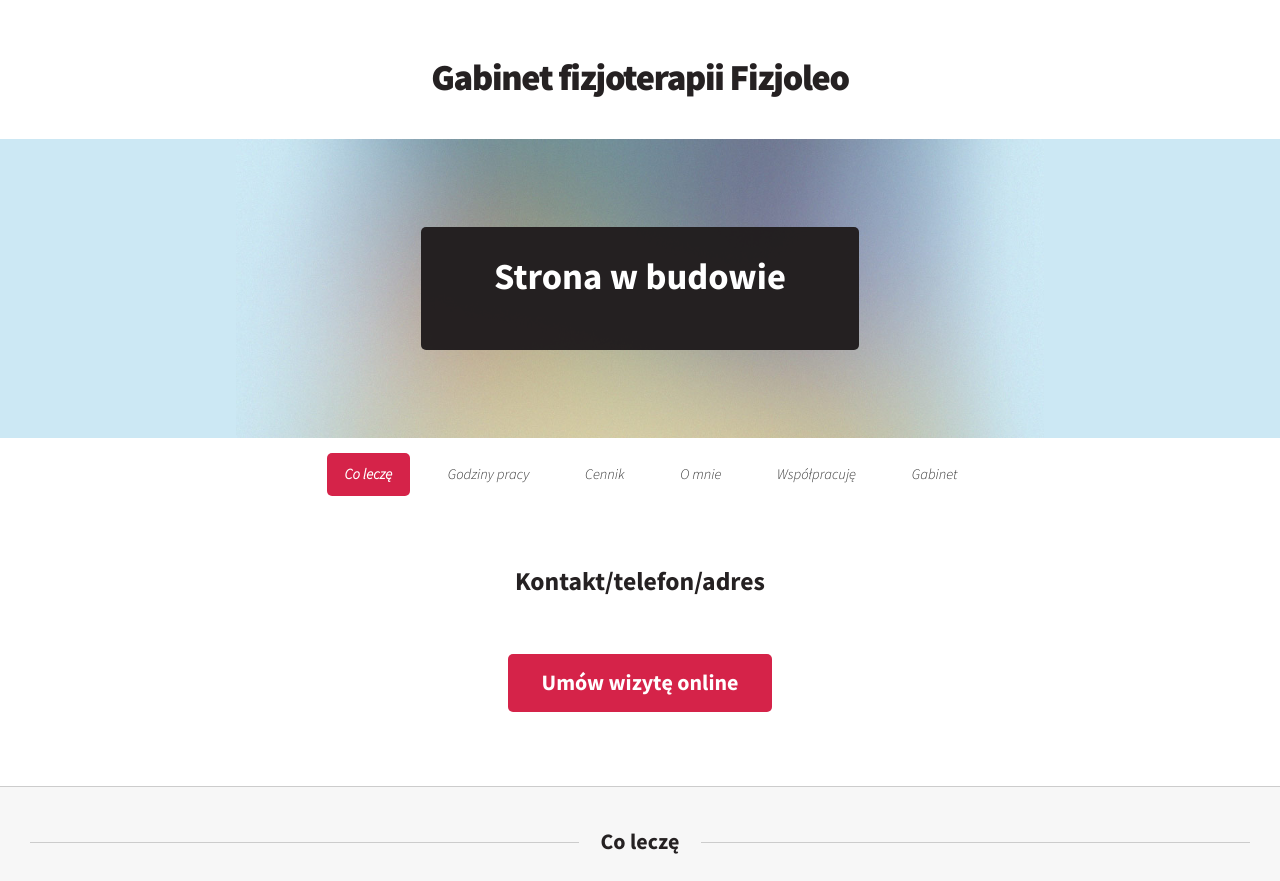
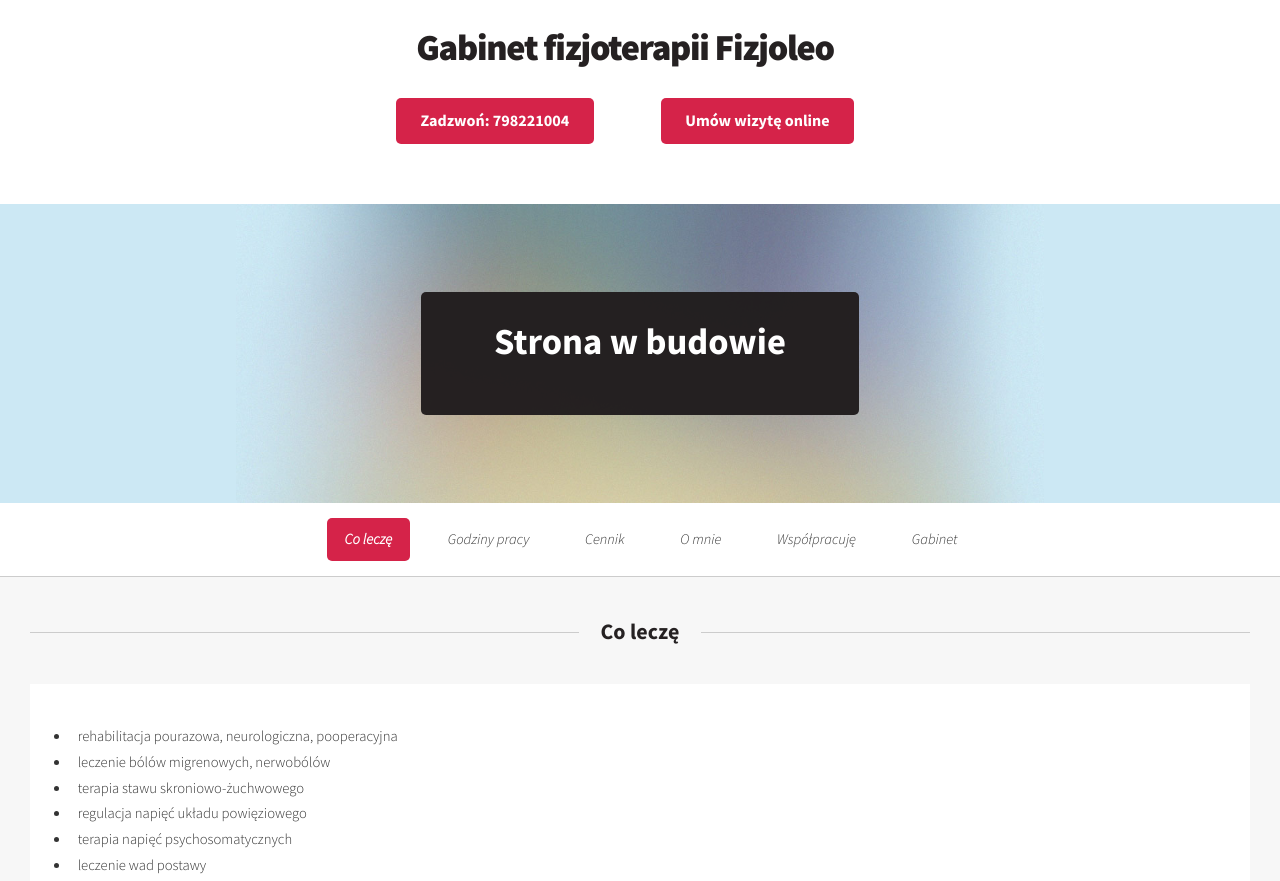
Before and after one commit to sztrzask/fizjoleo, a plain HTML site: page index.html in a window 1280 px wide. Shown: the top 881 px of the page. Drawn offline with Linux system fonts and the light colour scheme.

Commit message:
Przyciski na górze

```diff
--- a/assets/css/main.css
+++ b/assets/css/main.css
@@ -2175,6 +2175,7 @@ ul.social li a.fa-google-plus:hover {
 
 #page-wrapper>section {
 	margin-bottom: 0;
+	padding-bottom:0;
 }
 
 /* Header */
@@ -3099,3 +3100,11 @@ section.box p {
     justify-content: center;
     font-size: 12px;
 }
+
+#header .row>*{
+	padding:0;
+}
+
+.header-title a{
+	margin: 2em 2em 1em 2em;
+}
--- a/index.html
+++ b/index.html
@@ -18,9 +18,21 @@
 
 		<!-- Header -->
 		<section id="header">
+			<div class="row">
+				<div class="col-3 col-12-medium"></div>
+				<div class="col-6 col-12-medium header-title">
+					<h1>Gabinet fizjoterapii Fizjoleo</h1>
+					<div class="actions">
+						<a href="tel:798221004" class="button">Zadzwoń: 798221004</a>
 
-			<!-- Logo -->
-			<h1><a href="index.html">Gabinet fizjoterapii Fizjoleo</a></h1>
+					<a href="#" class="button">Umów wizytę online</a>
+					</div>
+
+				</div>
+				<div class="col-3 col-12-medium">
+
+				</div>
+			</div>
 			<!-- Banner -->
 			<section id="banner">
 				<header>
@@ -39,25 +51,6 @@
 					<li><a href="#footer">Gabinet</a></li>
 				</ul>
 			</nav>
-
-
-			<!-- Intro -->
-			<section id="intro" class="container">
-				<div class="row">
-					<div class="col-12">
-						<section class="first">
-							<header>
-								<h2>Kontakt/telefon/adres</h2>
-							</header>
-						</section>
-					</div>
-				</div>
-				<footer>
-					<ul class="actions">
-						<li><a href="#" class="button large">Umów wizytę online</a></li>
-					</ul>
-				</footer>
-			</section>
 		</section>
 		<!-- Main -->
 		<section id="main">
@@ -239,7 +232,9 @@
 								<div class="col-6 col-6-medium col-12-small">
 									<section class="box">
 										<div class="logo-centered">
-											<a href="http://gabinetsurya.eu/" ><img style="width:160px; height:85px"src="http://gabinetsurya.eu/theme/Surya/images/surya_logo.png" alt="" /></a>
+											<a href="http://gabinetsurya.eu/"><img style="width:160px; height:85px"
+													src="http://gabinetsurya.eu/theme/Surya/images/surya_logo.png"
+													alt="" /></a>
 										</div>
 
 										<header>
@@ -248,13 +243,15 @@
 										<p>
 											Prowadzi znany gabinet fizjoterapii Surya.
 										</p>
-										<strong>Strona: </strong><a href="http://gabinetsurya.eu/">http://gabinetsurya.eu/</a>
+										<strong>Strona: </strong><a
+											href="http://gabinetsurya.eu/">http://gabinetsurya.eu/</a>
 									</section>
 								</div>
 								<div class="col-6 col-6-medium col-12-small">
 									<section class="box">
 										<div class="logo-centered">
-											<a href="https://www.facebook.com/StudioTreninguDwaOgnie/" ><img style="width:100px" src="https://scontent.fwaw3-1.fna.fbcdn.net/v/t39.30808-1/294502551_465219598941534_8543242164239116910_n.jpg?stp=dst-jpg_p320x320&_nc_cat=106&ccb=1-7&_nc_sid=c6021c&_nc_ohc=bTuIY6kANUUAX_QO4EW&_nc_ht=scontent.fwaw3-1.fna&oh=00_AfBhfmCaAI_GUsPhqJ-_8xTLBgmihUbr2I0Hj307AVoJfA&oe=637EA0C0
+											<a href="https://www.facebook.com/StudioTreninguDwaOgnie/"><img
+													style="width:100px" src="https://scontent.fwaw3-1.fna.fbcdn.net/v/t39.30808-1/294502551_465219598941534_8543242164239116910_n.jpg?stp=dst-jpg_p320x320&_nc_cat=106&ccb=1-7&_nc_sid=c6021c&_nc_ohc=bTuIY6kANUUAX_QO4EW&_nc_ht=scontent.fwaw3-1.fna&oh=00_AfBhfmCaAI_GUsPhqJ-_8xTLBgmihUbr2I0Hj307AVoJfA&oe=637EA0C0
 												" alt="" /></a>
 										</div>
 										<header>
@@ -262,10 +259,16 @@
 										</header>
 										<strong>O sobie: </strong>
 										<p>
-											W zawodzie trenera pracuje ponad 15 lat Największy mój rozwój to ostatnie 3 lata kiedy to wraz z żoną otworzyliśmy własne studio treningu. W pracy stawiamy przede wszystkim na zdrowie, sprawność i ogólny rozwój podopiecznych.  Ćwiczenia dobieramy indywidualnie a poziom ich trudności rośnie stopniowo razem z formą.
+											W zawodzie trenera pracuje ponad 15 lat Największy mój rozwój to ostatnie 3
+											lata kiedy to wraz z żoną otworzyliśmy własne studio treningu. W pracy
+											stawiamy przede wszystkim na zdrowie, sprawność i ogólny rozwój
+											podopiecznych. Ćwiczenia dobieramy indywidualnie a poziom ich trudności
+											rośnie stopniowo razem z formą.
 
 										</p>
-										<strong>Strona: </strong><a href="https://www.facebook.com/StudioTreninguDwaOgnie/">Studio Dwa Ognie - trener personalny.</a>
+										<strong>Strona: </strong><a
+											href="https://www.facebook.com/StudioTreninguDwaOgnie/">Studio Dwa Ognie -
+											trener personalny.</a>
 									</section>
 								</div>
 							</div>
@@ -283,7 +286,9 @@
 					<div class="col-6 col-12-medium">
 						<section>
 							<ul class="social">
-								<li><a class="icon brands fa-facebook-f" href="https://www.facebook.com/profile.php?id=100010810695775"><span class="label">Facebook</span></a></li>
+								<li><a class="icon brands fa-facebook-f"
+										href="https://www.facebook.com/profile.php?id=100010810695775"><span
+											class="label">Facebook</span></a></li>
 							</ul>
 							<ul class="contact">
 								<li>
@@ -328,8 +333,8 @@
 	<script src="assets/js/main.js"></script>
 	<script src="assets/js/sticky.js"></script>
 	<div class="design-links">
-	<a href="http://html5up.net">Design: HTML5 UP</a>
-</div>
+		<a href="http://html5up.net">Design: HTML5 UP</a>
+	</div>
 </body>
 
 </html>
```
